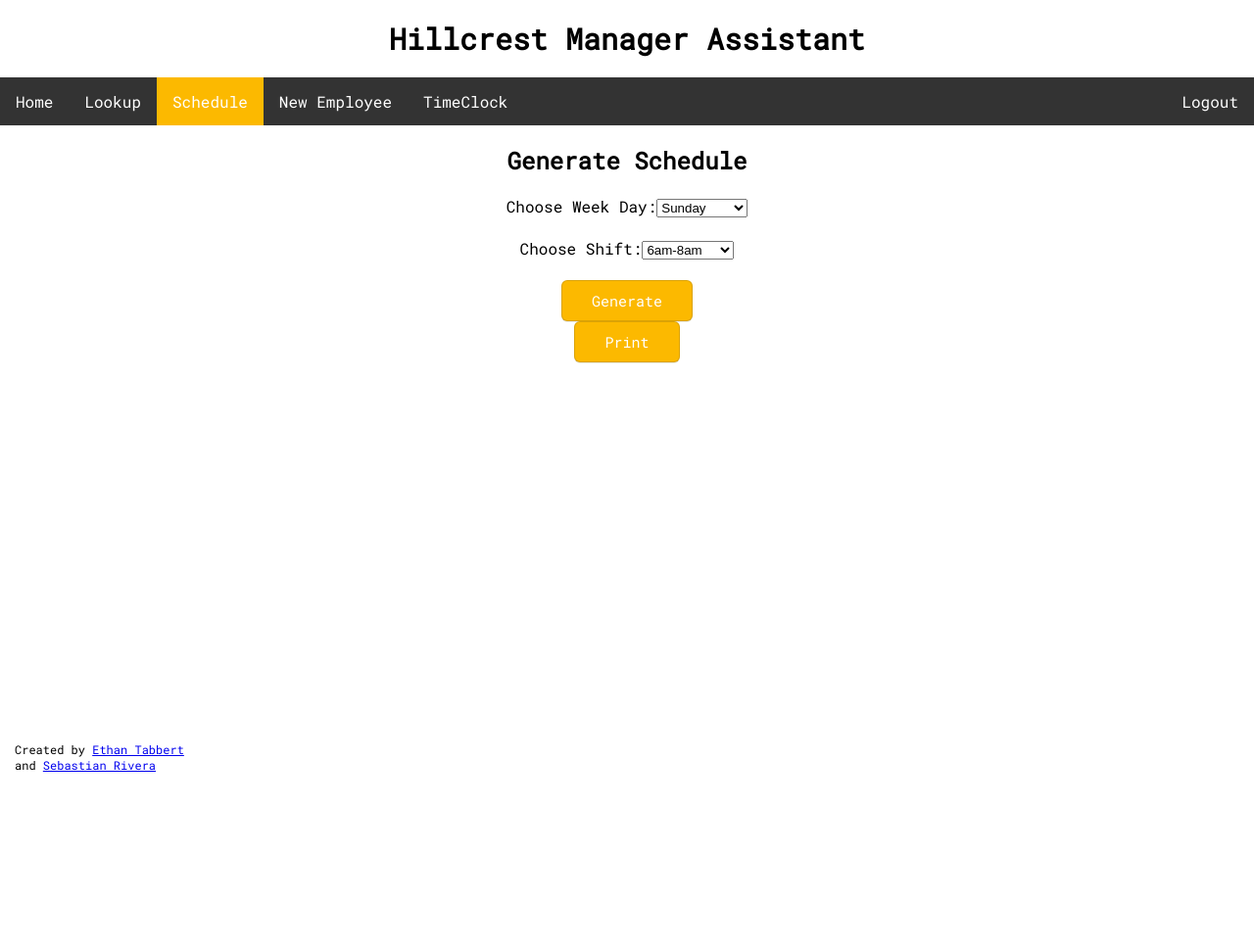
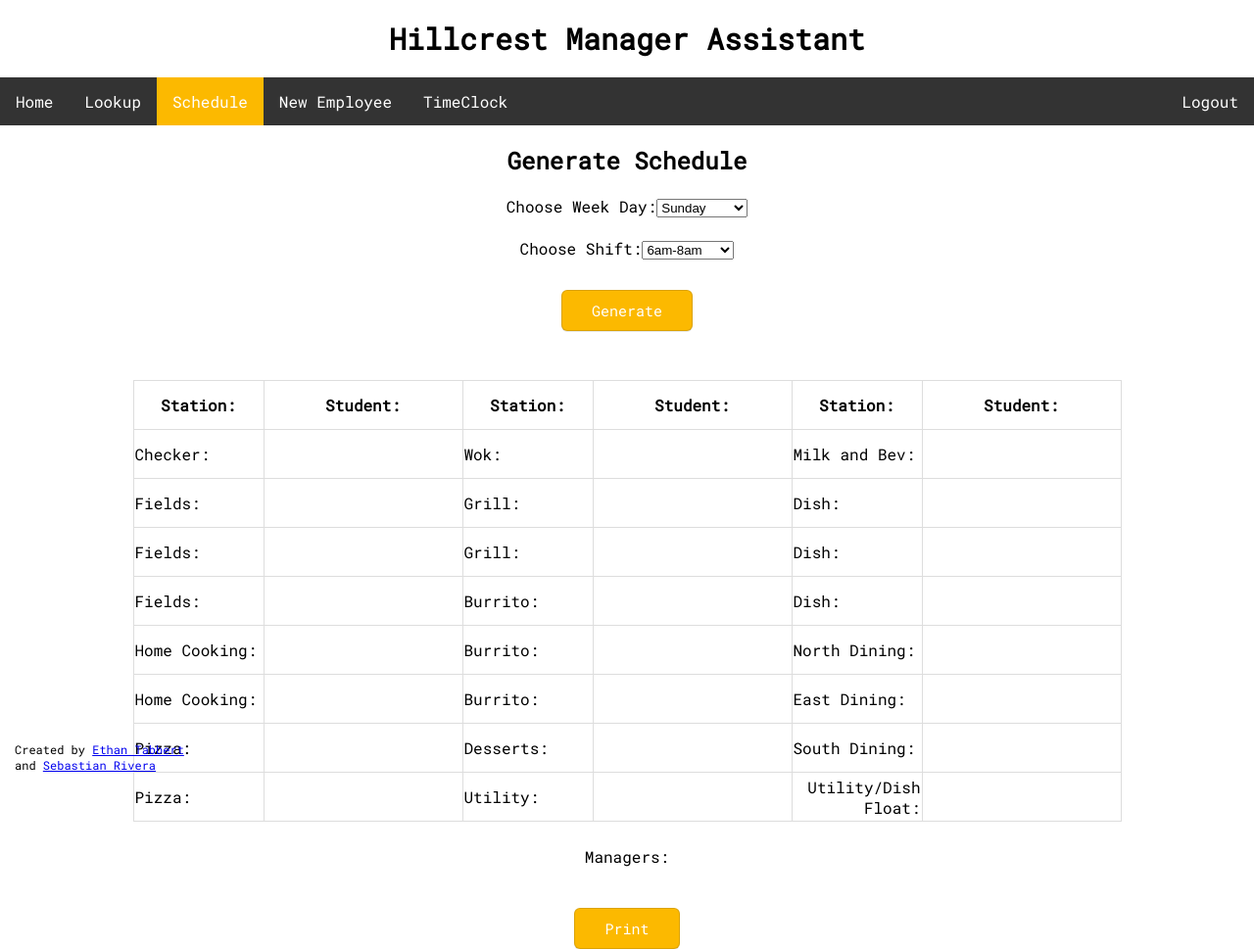
Before and after one commit to etabbert/Hillcrest-Manager-Assistant, a PHP site: page /schedule.html in a window 1280 px wide. Shown: the whole page at 98% size. Before the commit the page ends 788 px from the top, so only its background shows below. Run offline with PHP 8.4, Linux system fonts and the light colour scheme.

Commit message:
Progress on schedule builder

```diff
--- a/indexStyle.css
+++ b/indexStyle.css
@@ -17,6 +17,23 @@
 	.data {
 		vertical-align: top;
 		border-bottom: none;
+	}
+
+	.scheduleData {
+		border: 1px solid #ddd;
+		text-align: left;
+	}
+
+	.scheduleTable {
+		width: 100%;
+	}
+
+	.scheduleRow {
+		height: 50px;
+	}
+
+	.scheduleHeaders {
+		border: 1px solid #ddd;
 	}
 
 	tr {
@@ -216,6 +233,26 @@
 		white-space: nowrap;
 	}
 
+	.generate {
+		margin-right: auto;
+		appearance: none;
+		background-color: var(--accentColor);
+		border: 1px solid rgba(27, 31, 35, .15);
+		border-radius: 6px;
+		box-shadow: rgba(27, 31, 35, .1) 0 1px 0;
+		box-sizing: border-box;
+		color: #fff;
+		cursor: pointer;
+		font-family: 'Roboto Mono', monospace;
+		font-size: 15px;
+		line-height: 20px;
+		padding: 10px 30px 10px 30px;
+		text-align: center;
+		vertical-align: middle;
+		white-space: nowrap;
+		margin-bottom: 50px;
+	}
+
 	.delete {
 		margin-right: auto;
 		appearance: none;
--- a/sample_schedule_builder.js
+++ b/sample_schedule_builder.js
@@ -38,7 +38,6 @@
     if (input_type == 'shift1'){
         time[0] = 600;
         time[1] = 0800;
-        console.log("Time start " + time[0]);
     }
     else if (input_type == 'shift2'){
         time[0] = 0800;
@@ -65,7 +64,7 @@
     }
 
     //Test
-    console.log(time);
+    //console.log(time);
     return time;
 
   }
@@ -82,8 +81,8 @@
 	}
 
     //Testing getting html input
-    console.log(document.getElementById('week_day').value);
-    console.log(document.getElementById('shift_type').value);
+    //console.log(document.getElementById('week_day').value);
+    //console.log(document.getElementById('shift_type').value);
 
     var input_day = document.getElementById('week_day').value;
     var input_type = document.getElementById('shift_type').value;
@@ -147,30 +146,68 @@
     let result = await myResponse.json();
     let output = JSON.stringify(result);
 
+	//console.log(result);
+
     let employeeList = [];
+	let checkerCert = [];
+	let associateList = [];
+	let leadList = [];
+	let managerList = [];
+
     if (output == "[]") {
-		document.getElementById('error').innerHTML = "No employee found that fits this criteria";
+		document.getElementById('error').innerHTML = "No employee found that fits this criteria</br></br>";
 	}
     else{
         if ((typeof result.firstname) == "string"){
-            employeeList.push(result.firstname)
-            console.log(employeeList)
+			if (result.checker == 1 && result.role == "associate") {
+				checkerCert.push(result.firstname);
+			} else if (result.role == "associate") {
+				associateList.push(result.firstname);
+			} else if (result.role == "lead") {
+				leadList.push(result.firstname);
+			} else if (result.role == "manager") {
+				managerList.push(result.firstname)
+			}
+			if (result.role != "manager") {
+				employeeList.push(result.firstname);
+			}
+
+        } else {
+            for(var i = 0; i < result.firstname.length; i++){
+				if (result.checker[i] == 1 && result.role[i] == "associate") {
+					checkerCert.push(result.firstname[i]);
+				} else if (result.role[i] == "associate") {
+					associateList.push(result.firstname[i]);
+				} else if (result.role[i] == "lead") {
+					leadList.push(result.firstname[i]);
+				} else if (result.role[i] == "manager") {
+					managerList.push(result.firstname[i])
+				}
+				if (result.role[i] != "manager") {
+					employeeList.push(result.firstname[i]);
+				}
+            }
         }
-        else{
-            for(var i = 0; i < result.firstname.length; i++){
-                employeeList.push(result.firstname[i]);
-                console.log(employeeList);
-            }
-            shuffle(employeeList);
-            console.log(employeeList);
-        }
+		console.log("Checkers:");
+		console.log(checkerCert);
+		console.log("Associates:");
+		console.log(associateList);
+		console.log("Leads:");
+		console.log(leadList);
+		console.log("Managers:");
+		console.log(managerList);
+
+		shuffle(employeeList);
+		console.log("Shuffled List:");
+		console.log(employeeList);
+
+		document.getElementById('managers').innerHTML = managerList;
     }
-	let daSchedule = [];
+
     //let daSchedule = generateSchedule(employeeList);
+    //console.log(daSchedule);
 
-    console.log(daSchedule);
-
-    return employeeList;
+    //return employeeList;
 }
 
 //Generate schedule for anytime
@@ -205,7 +242,7 @@
         }
         count = count-1;
     }
-
+	console.log(finalSchedule);
     return finalSchedule
 }
 
--- a/schedule.html
+++ b/schedule.html
@@ -47,21 +47,201 @@
 				<option value="shift6">5pm-Close</option>
 			</select></br></br>
 
-
-			<div>
-				<button class='submit' type='button' align="center" onclick="randomizeList()">Generate</a>
-			</div>
-			<div>
-				<button class='submit' type='button' align="center" onclick=window.print()>Print</a>
-			</div>
-
 			<div class="error">
 				<div id="error" align="center"><span style="color:red" id="error"></span></div>
 			</div>
-			<div class="queryResults">
-				<div id="queryResults" align="center"><span id="queryResults"</span></div>
-				<div id="debug" align="center"><span id="debug"</span></div>
+
+			<div>
+				<button class='generate' type='button' align="center" onclick="randomizeList()">Generate</a>
+			</div>
+
+			<div id="scheduleTitle"></div>
+
+			<table align="center" class="scheduleTable">
+				<colgroup>
+					<col span="6">
+				</colgroup>
+					<tr align="center">
+						<th style="width: 130px" class="scheduleHeaders">Station:</th>
+						<th style="width: 200px" class="scheduleHeaders">Student:</th>
+						<th style="width: 130px" class="scheduleHeaders">Station:</th>
+						<th style="width: 200px" class="scheduleHeaders">Student:</th>
+						<th style="width: 130px" class="scheduleHeaders">Station:</th>
+						<th style="width: 200px" class="scheduleHeaders">Student:</th>
+					</tr>
+					<tr class="scheduleRow">
+						<td class="scheduleData">
+							<label class="entryLabel" for="checker">Checker:</label>
+						</td>
+						<td class="scheduleData">
+							<p id="checker"></p>
+						</td>
+						<td class="scheduleData">
+							<label class="entryLabel" for="wok">Wok:</label>
+						</td>
+						<td class="scheduleData">
+							<p id="wok"></p>
+						</td>
+						<td class="scheduleData">
+							<label class="entryLabel" for="milkbev">Milk and Bev:</label>
+						</td>
+						<td class="scheduleData">
+							<p id="milkbev"></p>
+						</td>
+					</tr>
+					<tr class="scheduleRow">
+						<td class="scheduleData">
+							<label class="entryLabel" for="fields1">Fields:</label>
+						</td>
+						<td class="scheduleData">
+							<p id="fields1"></p>
+						</td>
+						<td class="scheduleData">
+							<label class="entryLabel" for="grill1">Grill:</label>
+						</td>
+						<td class="scheduleData">
+							<p id="grill1"></p>
+						</td>
+						<td class="scheduleData">
+							<label class="entryLabel" for="dish1">Dish:</label>
+						</td>
+						<td class="scheduleData">
+							<p id="dish1"></p>
+						</td>
+					</tr>
+					<tr class="scheduleRow">
+						<td class="scheduleData">
+							<label class="entryLabel" for="fields2">Fields:</label>
+						</td>
+						<td class="scheduleData">
+							<p id="fields2"></p>
+						</td>
+						<td class="scheduleData">
+							<label class="entryLabel" for="grill2">Grill:</label>
+						</td>
+						<td class="scheduleData">
+							<div id="grill2"></div>
+						</td>
+						<td class="scheduleData">
+							<label class="entryLabel" for="dish2">Dish:</label>
+						</td>
+						<td class="scheduleData">
+							<div id="dish2"></div>
+						</td>
+					</tr>
+					<tr class="scheduleRow">
+						<td class="scheduleData">
+							<label class="entryLabel" for="fields3">Fields:</label>
+						</td>
+						<td class="scheduleData">
+							<div id="fields3"></div>
+						</td>
+						<td class="scheduleData">
+							<label class="entryLabel" for="burrito1">Burrito:</label>
+						</td>
+						<td class="scheduleData">
+							<div id="burrito1"></div>
+						</td>
+						<td class="scheduleData">
+							<label class="entryLabel" for="dish3">Dish:</label>
+						</td>
+						<td class="scheduleData">
+							<div id="dish3"></div>
+						</td>
+					</tr>
+					<tr class="scheduleRow">
+						<td class="scheduleData">
+							<label class="entryLabel" for="homecooking1">Home Cooking:</label>
+						</td>
+						<td class="scheduleData">
+							<div id="homecooking1"></div>
+						</td>
+						<td class="scheduleData">
+							<label class="entryLabel" for="burrito2">Burrito:</label>
+						</td>
+						<td class="scheduleData">
+							<div id="burrito2"></div>
+						</td>
+						<td class="scheduleData">
+							<label class="entryLabel" for="diningNorth">North Dining:</label>
+						</td>
+						<td class="scheduleData">
+							<div id="diningNorth"></div>
+						</td>
+					</tr>
+					<tr class="scheduleRow">
+						<td class="scheduleData">
+							<label class="entryLabel" for="homecooking2">Home Cooking:</label>
+						</td>
+						<td class="scheduleData">
+							<div id="homecooking2"></div>
+						</td>
+						<td class="scheduleData">
+							<label class="entryLabel" for="burrito3">Burrito:</label>
+						</td>
+						<td class="scheduleData">
+							<div id="burrito3"></div>
+						</td>
+						<td class="scheduleData">
+							<label class="entryLabel" for="diningEast">East Dining:</label>
+						</td>
+						<td class="scheduleData">
+							<div id="diningEast"></div>
+						</td>
+					</tr>
+					<tr class="scheduleRow">
+						<td class="scheduleData">
+							<label class="entryLabel" for="pizza1">Pizza:</label>
+						</td>
+						<td class="scheduleData">
+							<div id="pizza1"></div>
+						</td>
+						<td class="scheduleData">
+							<label class="entryLabel" for="desserts">Desserts:</label>
+						</td>
+						<td class="scheduleData">
+							<div id="desserts"></div>
+						</td>
+						<td class="scheduleData">
+							<label class="entryLabel" for="diningSouth">South Dining:</label>
+						</td>
+						<td class="scheduleData">
+							<div id="diningSouth"></div>
+						</td>
+					</tr>
+					<tr class="scheduleRow">
+						<td class="scheduleData">
+							<label class="entryLabel" for="pizza2">Pizza:</label>
+						</td>
+						<td class="scheduleData">
+							<div id="pizza2"></div>
+						</td>
+						<td class="scheduleData">
+							<label class="entryLabel" for="utility">Utility:</label>
+						</td>
+						<td class="scheduleData">
+							<div id="utility"></div>
+						</td>
+						<td class="scheduleData">
+							<label class="entryLabel" for="utilFloat">Utility/Dish Float:</label>
+						</td>
+						<td class="scheduleData">
+							<div id="utilFloat"></div>
+						</td>
+					</tr>
+				</div>
+			</table>
 		</form>
+
+		<label class="entryLabel" for="managers" align="bottom">Managers:</label>
+		<div id="managers"></div>
+		<div>
+			</br></br><button class='submit' type='button' align="center" onclick=window.print()>Print</a>
+		</div>
+		<div class="queryResults">
+			<div id="queryResults" align="center"><span id="queryResults"</span></div>
+			<div id="debug" align="center"><span id="debug"</span></div>
+		</div>
 
 	</div>
 
--- a/schedule.php
+++ b/schedule.php
@@ -3,9 +3,7 @@
 	$db = new SQLite3('db/employees.db');
 	$db->exec('BEGIN EXCLUSIVE;');
 	error_log($start, $timeStart, $stop, $timeStop);
-	//earlier than 10am start it is breakfast
-	//$readDB = $db->query("SELECT firstname,lastname,$start,$stop FROM employees WHERE ($start >= $timeStart and $stop <= $timeStop) or ($start >= $timeStart and $start < $timeStop and $stop >= $timeStop) or ($start < $timeStart and $stop <= $timeStop)");
-	$readDB = $db->query("SELECT firstname,lastname,$start,$stop FROM employees WHERE $timeStart BETWEEN $start AND $stop-1 OR $start BETWEEN $timeStart AND $timeStop-1");
+	$readDB = $db->query("SELECT firstname, lastname, $start, $stop, checker, role FROM employees WHERE $timeStart BETWEEN $start AND $stop-1 OR $start BETWEEN $timeStart AND $timeStop-1");
 	#$backHalf = $db->query("SELECT firstname,lastname,$start,$stop FROM employees WHERE $start <= $timeStart AND $stop <= $timeStop");
 	//$backHalf = $db->query("SELECT firstname,lastname,$start,$stop FROM employees WHERE $start >= $timeStart AND $stop < $timeStart");
 	$readResult = [];
```
Also changed, not shown: db/employees.db.
